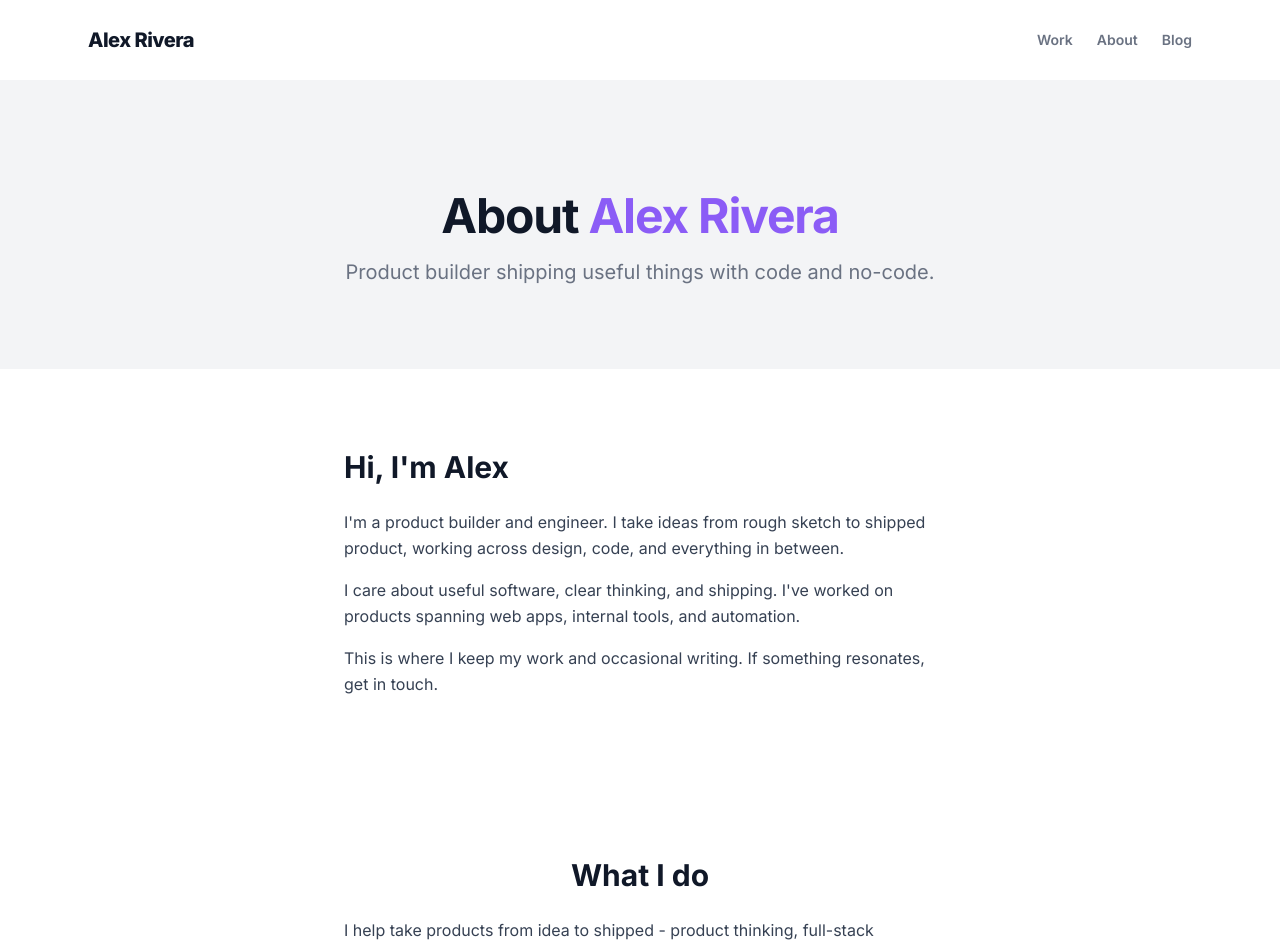
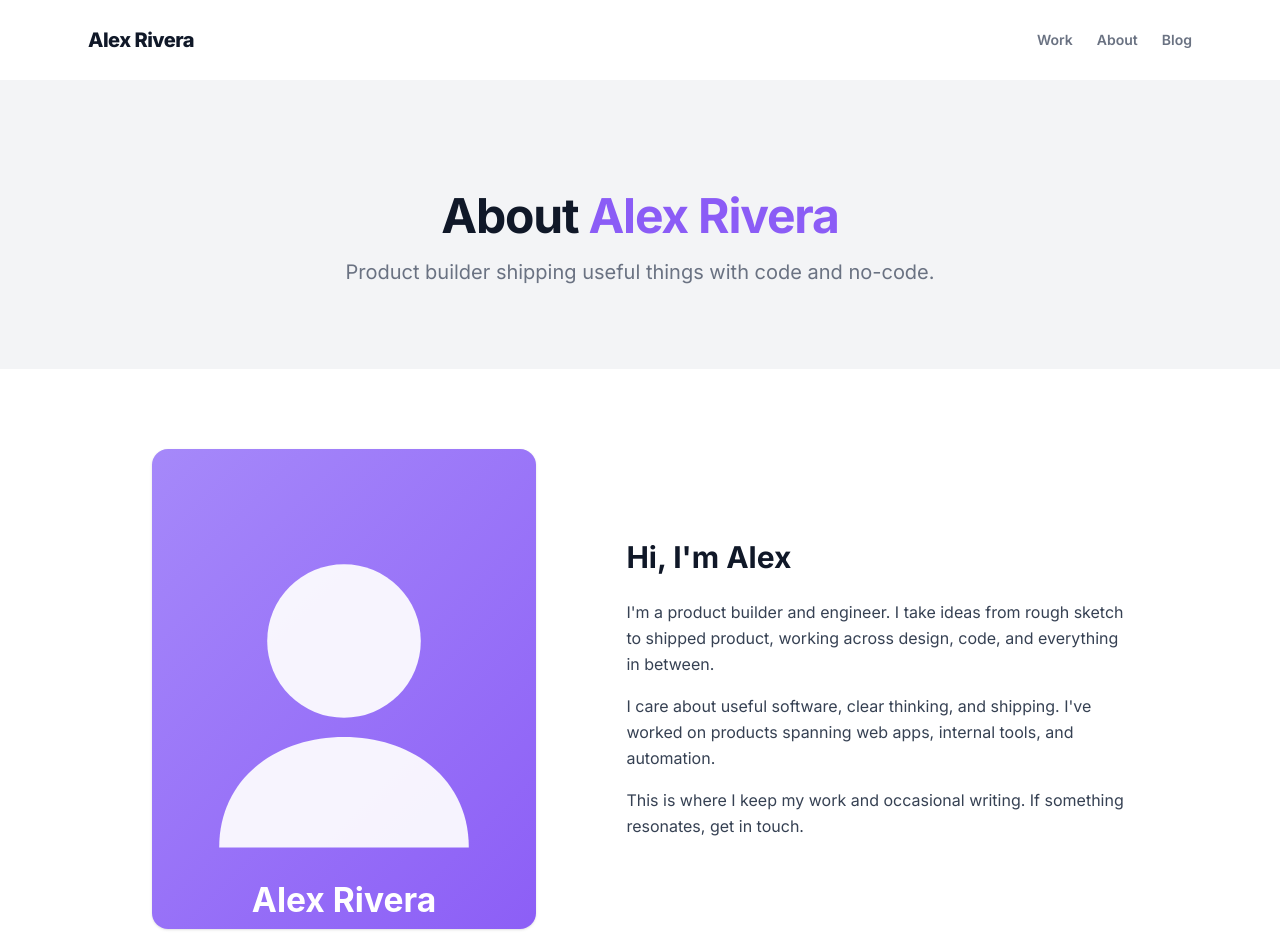
Before and after one commit to vinodsharma10x/portfolio-kit, a Next.js app: page /about in a window 1280 px wide. Shown: the top 948 px of the page. Built offline with nearby package versions, Linux system fonts and the light colour scheme; no server answers.

Commit message:
homepage: show recent posts by date (getRecentPosts, drop featured-first); about: add photo to story section

```diff
--- a/src/app/about/page.tsx
+++ b/src/app/about/page.tsx
@@ -66,7 +66,19 @@ export default function AboutPage() {
 
       {/* Section 2: The Story */}
       <section className="bg-white py-16 sm:py-20">
-        <div className="max-w-[640px] mx-auto px-4 sm:px-6">
+        <div className="max-w-5xl mx-auto px-4 sm:px-6">
+          <div className="grid grid-cols-1 lg:grid-cols-[minmax(0,0.9fr)_minmax(0,1.1fr)] gap-10 lg:gap-16 items-center">
+            {/* Photo (same one as the homepage) */}
+            <div className="relative aspect-[4/5] max-w-sm w-full mx-auto lg:mx-0 rounded-2xl overflow-hidden bg-gray-100 shadow-sm">
+              <img
+                src="/images/avatar.svg"
+                alt="Alex Rivera, Product Builder & Engineer"
+                className="absolute inset-0 w-full h-full object-cover"
+              />
+            </div>
+
+            {/* Story */}
+            <div>
               <h2 className="text-2xl sm:text-3xl font-bold text-gray-900 mb-6">
                 Hi, I&apos;m Alex
               </h2>
@@ -85,6 +97,8 @@ export default function AboutPage() {
                   This is where I keep my work and occasional writing. If something
                   resonates, get in touch.
                 </p>
+              </div>
+            </div>
           </div>
         </div>
       </section>
--- a/src/app/page.tsx
+++ b/src/app/page.tsx
@@ -4,7 +4,7 @@ import { WhatWeDoSection } from "@/components/WhatWeDoSection";
 import { WorkSection } from "@/components/WorkSection";
 import { TeamSection } from "@/components/TeamSection";
 import { FaqSection } from "@/components/FaqSection";
-import { getFeaturedPosts } from "@/lib/mdx";
+import { getRecentPosts } from "@/lib/mdx";
 import { faqs } from "@/lib/faq-data";
 import Link from "next/link";
 
@@ -17,7 +17,7 @@ export const metadata: Metadata = {
 };
 
 export default function Home() {
-  const recentPosts = getFeaturedPosts();
+  const recentPosts = getRecentPosts();
 
   const personLd = {
     "@context": "https://schema.org",
--- a/src/lib/mdx.ts
+++ b/src/lib/mdx.ts
@@ -144,9 +144,8 @@ export function getPostsByCategory(category: string): BlogPostMeta[] {
   );
 }
 
-export function getFeaturedPosts(): BlogPostMeta[] {
-  const posts = getAllPostsMeta();
-  const featured = posts.filter((p) => p.featured);
-  if (featured.length > 0) return featured.slice(0, 6);
-  return posts.slice(0, 6);
+// The most recent posts by date (newest first). Used for the homepage
+// "From the Blog" section. getAllPostsMeta already sorts by date desc.
+export function getRecentPosts(limit = 6): BlogPostMeta[] {
+  return getAllPostsMeta().slice(0, limit);
 }
```
Lines whose indentation alone changed are shown as unchanged.
